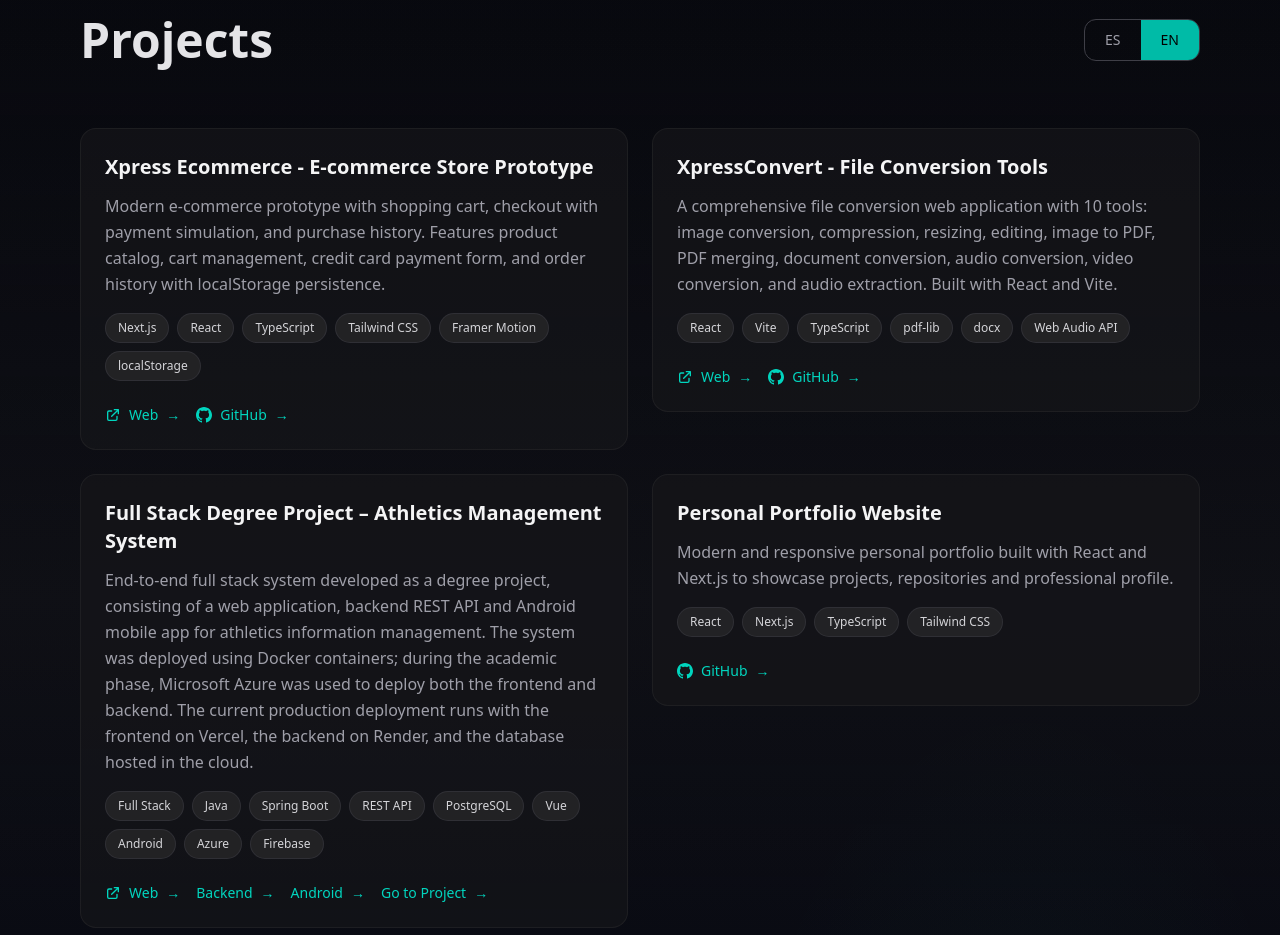
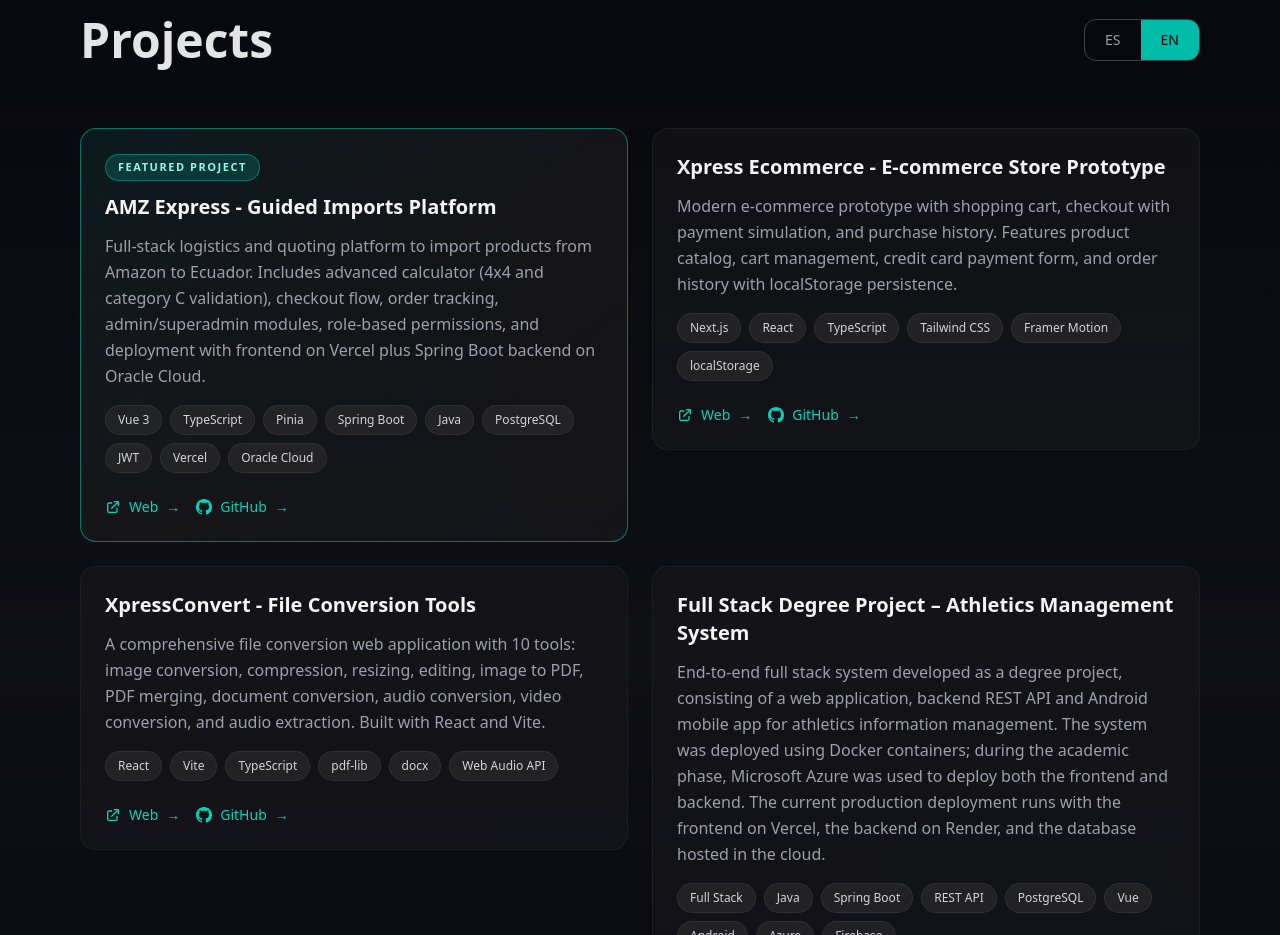
Before and after one commit to XaviX598/portfolio, a Next.js app: page / in a window 1280 px wide. Shown: the part 960-1895 px from the top of the page. Built offline with nearby package versions, Linux system fonts and the light colour scheme; no server answers.

Commit message:
feat(projects): highlight AMZ Express with live demo link

```diff
--- a/components/Projects.tsx
+++ b/components/Projects.tsx
@@ -5,6 +5,27 @@ import FadeIn from "./FadeIn";
 
 const projects = {
   en: [
+    {
+      title: "AMZ Express - Guided Imports Platform",
+      description:
+        "Full-stack logistics and quoting platform to import products from Amazon to Ecuador. Includes advanced calculator (4x4 and category C validation), checkout flow, order tracking, admin/superadmin modules, role-based permissions, and deployment with frontend on Vercel plus Spring Boot backend on Oracle Cloud.",
+      featured: true,
+      tech: [
+        "Vue 3",
+        "TypeScript",
+        "Pinia",
+        "Spring Boot",
+        "Java",
+        "PostgreSQL",
+        "JWT",
+        "Vercel",
+        "Oracle Cloud",
+      ],
+      links: {
+        web: "https://amz-express.vercel.app",
+        github: "https://github.com/XaviX598/amz_express",
+      },
+    },
     {
       title: "Xpress Ecommerce - E-commerce Store Prototype",
       description:
@@ -84,6 +105,27 @@ const projects = {
     },
   ],
   es: [
+    {
+      title: "AMZ Express - Plataforma de Importacion Guiada",
+      description:
+        "Plataforma full stack de logistica y cotizacion para importar productos desde Amazon a Ecuador. Incluye calculadora avanzada (validacion 4x4 y categoria C), flujo de checkout, tracking de pedidos, modulos admin/superadmin, permisos por rol y despliegue con frontend en Vercel mas backend Spring Boot en Oracle Cloud.",
+      featured: true,
+      tech: [
+        "Vue 3",
+        "TypeScript",
+        "Pinia",
+        "Spring Boot",
+        "Java",
+        "PostgreSQL",
+        "JWT",
+        "Vercel",
+        "Oracle Cloud",
+      ],
+      links: {
+        web: "https://amz-express.vercel.app",
+        github: "https://github.com/XaviX598/amz_express",
+      },
+    },
     {
       title: "Xpress Ecommerce - Prototipo de Tienda Online",
       description:
@@ -207,7 +249,13 @@ export default function Projects() {
         <div className="grid md:grid-cols-2 gap-6">
           {projects[lang].map((project, index) => (
             <FadeIn key={index} delay={index * 0.1} direction="up">
-              <div className="group relative bg-zinc-900/60 border border-zinc-800/60 rounded-2xl p-6 hover:border-teal-500/40 transition-all duration-500 hover:-translate-y-2 hover:shadow-2xl hover:shadow-teal-500/10">
+              <div
+                className={`group relative rounded-2xl p-6 transition-all duration-500 hover:-translate-y-2 hover:shadow-2xl ${
+                  project.featured
+                    ? "bg-gradient-to-br from-teal-500/10 via-zinc-900/80 to-zinc-900/70 border border-teal-400/50 hover:border-teal-300/70 hover:shadow-teal-500/20"
+                    : "bg-zinc-900/60 border border-zinc-800/60 hover:border-teal-500/40 hover:shadow-teal-500/10"
+                }`}
+              >
                 {/* Hover gradient effect */}
                 <div className="absolute inset-0 rounded-2xl bg-gradient-to-br from-teal-500/5 to-transparent opacity-0 group-hover:opacity-100 transition-opacity duration-500"></div>
 
@@ -215,6 +263,11 @@ export default function Projects() {
                 <div className="absolute top-0 left-0 right-0 h-0.5 bg-gradient-to-r from-teal-500 to-teal-600 transform scale-x-0 group-hover:scale-x-100 transition-transform duration-500 origin-left"></div>
 
                 <div className="relative z-10">
+                  {project.featured && (
+                    <span className="inline-flex items-center px-3 py-1 mb-3 rounded-full text-[11px] font-semibold uppercase tracking-[0.14em] bg-teal-500/20 border border-teal-400/40 text-teal-200">
+                      {lang === "en" ? "Featured project" : "Proyecto destacado"}
+                    </span>
+                  )}
                   <h3 className="text-xl font-bold text-zinc-100 mb-3 group-hover:text-teal-400 transition-colors">
                     {project.title}
                   </h3>
```
